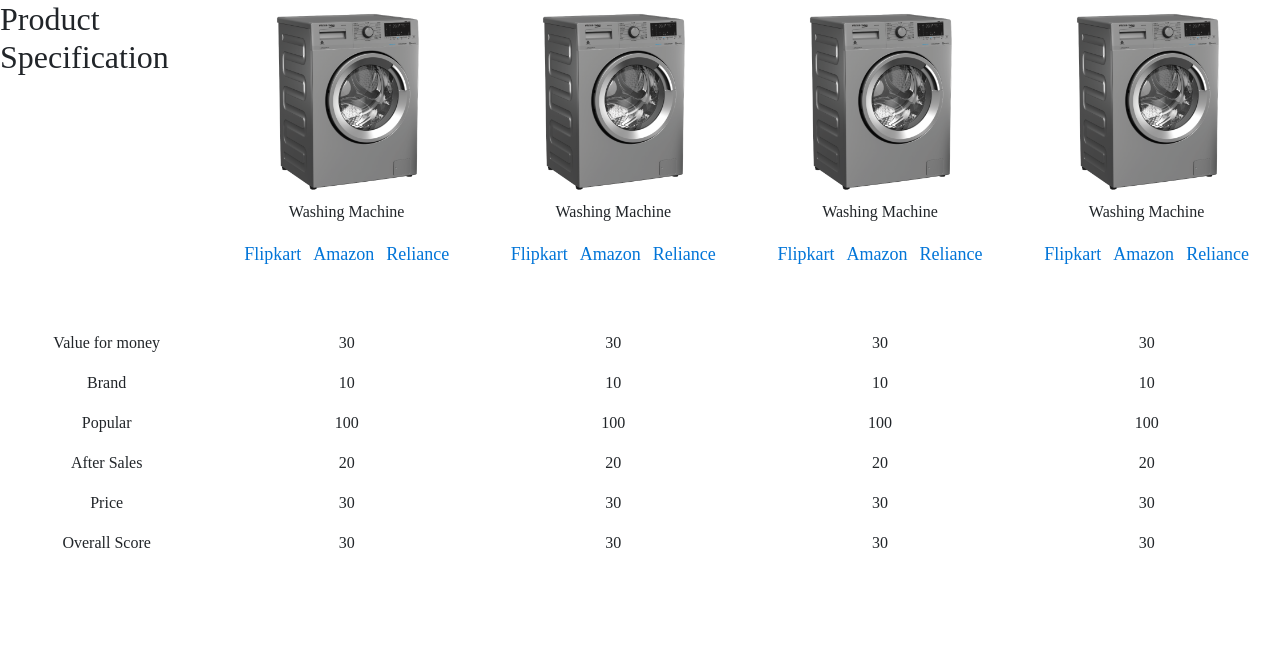
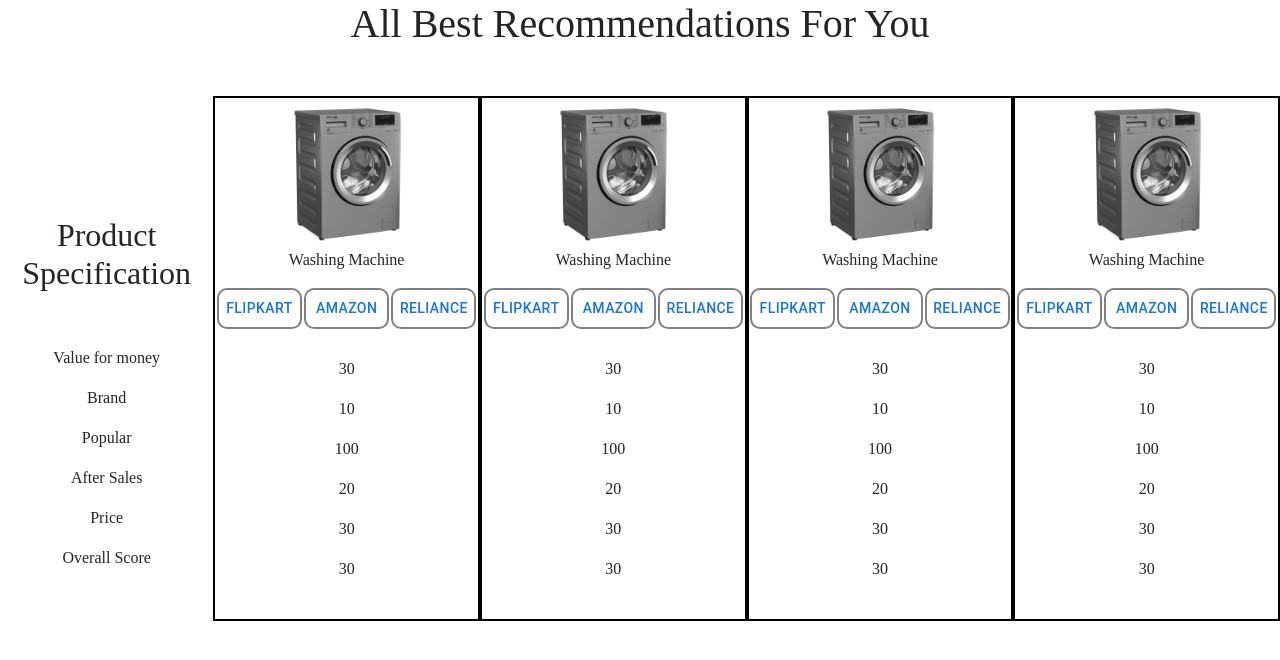
Before and after one commit to rohtshrma/recommendation_system, a React (Create React App) app in the folder frontend/: page /newreco in a window 1280 px wide. Shown: the top 660 px of the page. Built offline with nearby package versions, Linux system fonts and the light colour scheme.

Commit message:
recom page changes

```diff
--- /dev/null
+++ b/frontend/src/components/NewRecommendation/NewRecommendation.css
@@ -0,0 +1,4 @@
+.btnClass{
+    background-color: blueviolet;
+    border: black;
+}
--- a/frontend/src/components/NewRecommendation/NewRecommendation.jsx
+++ b/frontend/src/components/NewRecommendation/NewRecommendation.jsx
@@ -1,14 +1,23 @@
 import React from "react";
 import { Grid, Item, Stack } from "@mui/material";
 import Img from "../images/Washing_machine_image.png";
+import Button from "@mui/material/Button";
 
 function NewRecommendation() {
   return (
     <div>
       <Grid container>
-        <Grid item xs={2}>
-          <div style={{ height: "65%" }}>
-            <h2>Product Specification</h2>
+
+      <Grid item xs={12}>
+        <h1 className="text-center mb-5">All Best Recommendations For You</h1>
+      </Grid>
+</Grid>
+
+      <Grid container  >
+        <Grid item xs={2} style={{ paddingBottom:"70px"}} >
+          <div style={{ height: "55%" }}><br/>
+          <br/><br/><br/><br/>
+            <h2 style={{textAlign:"center"}}>Product Specification</h2>
           </div>
           <div
             style={{
@@ -25,25 +34,25 @@ function NewRecommendation() {
             <p>Overall Score</p>
           </div>
         </Grid>
-        <Grid item xs={2.5}>
+        <Grid item xs={2.5} style={{border:"2px solid black", paddingBottom:"50px"}}>
           <div
             style={{
               display: "flex",
               flexDirection: "column",
               alignItems: "center",
-              height: "65%",
+              height: "55%",
             }}
           >
-            <img src={Img} alt="Fridge" width={200} />
+            <img src={Img} alt="Fridge" width={150} />
             <p>Washing Machine</p>
             <div
               style={{
                 display: "flex",
               }}
             >
-              <button>Flipkart</button>
-              <button>Amazon</button>
-              <button>Reliance</button>
+              <Button style={{border:"2px solid grey", borderRadius:"10px",marginRight:"2px"}}>Flipkart</Button>
+              <Button style={{border:"2px solid grey", borderRadius:"10px",marginRight:"2px"}}>Amazon</Button>
+              <Button  style={{border:"2px solid grey", borderRadius:"10px"}}>Reliance</Button>
             </div>
           </div>
           <div
@@ -61,21 +70,21 @@ function NewRecommendation() {
             <p>30</p>
           </div>
         </Grid>
-        <Grid item xs={2.5}>
+        <Grid item xs={2.5} style={{border:"2px solid black", paddingBottom:"50px"}}  >
           <div
             style={{
               display: "flex",
               flexDirection: "column",
               alignItems: "center",
-              height: "65%",
+              height: "55%",
             }}
           >
-            <img src={Img} alt="Fridge" width={200} />
+            <img src={Img} alt="Fridge" width={150} />
             <p>Washing Machine</p>
             <div style={{ display: "flex" }}>
-              <button>Flipkart</button>
-              <button>Amazon</button>
-              <button>Reliance</button>
+            <Button style={{border:"2px solid grey", borderRadius:"10px",marginRight:"2px"}}>Flipkart</Button>
+              <Button style={{border:"2px solid grey", borderRadius:"10px",marginRight:"2px"}}>Amazon</Button>
+              <Button  style={{border:"2px solid grey", borderRadius:"10px"}}>Reliance</Button>
             </div>
           </div>
           <div
@@ -93,21 +102,21 @@ function NewRecommendation() {
             <p>30</p>
           </div>
         </Grid>
-        <Grid item xs={2.5}>
+        <Grid item xs={2.5} style={{border:"2px solid black", paddingBottom:"50px"}}>
           <div
             style={{
               display: "flex",
               flexDirection: "column",
               alignItems: "center",
-              height: "65%",
+              height: "55%",
             }}
           >
-            <img src={Img} alt="Fridge" width={200} />
+            <img src={Img} alt="Fridge" width={150} />
             <p>Washing Machine</p>
             <div style={{ display: "flex" }}>
-              <button>Flipkart</button>
-              <button>Amazon</button>
-              <button>Reliance</button>
+            <Button style={{border:"2px solid grey", borderRadius:"10px",marginRight:"2px"}}>Flipkart</Button>
+              <Button style={{border:"2px solid grey", borderRadius:"10px",marginRight:"2px"}}>Amazon</Button>
+              <Button  style={{border:"2px solid grey", borderRadius:"10px"}}>Reliance</Button>
             </div>
           </div>
           <div
@@ -125,21 +134,21 @@ function NewRecommendation() {
             <p>30</p>
           </div>
         </Grid>
-        <Grid item xs={2.5}>
+        <Grid item xs={2.5} style={{border:"2px solid black", paddingBottom:"50px"}}>
           <div
             style={{
               display: "flex",
               flexDirection: "column",
               alignItems: "center",
-              height: "65%",
+              height: "55%",
             }}
           >
-            <img src={Img} alt="Fridge" width={200} />
+            <img src={Img} alt="Fridge" width={150} />
             <p>Washing Machine</p>
             <div style={{ display: "flex" }}>
-              <button>Flipkart</button>
-              <button>Amazon</button>
-              <button>Reliance</button>
+            <Button style={{border:"2px solid grey", borderRadius:"10px",marginRight:"2px"}}>Flipkart</Button>
+              <Button style={{border:"2px solid grey", borderRadius:"10px",marginRight:"2px"}}>Amazon</Button>
+              <Button  style={{border:"2px solid grey", borderRadius:"10px"}}>Reliance</Button>
             </div>
           </div>
           <div
```
